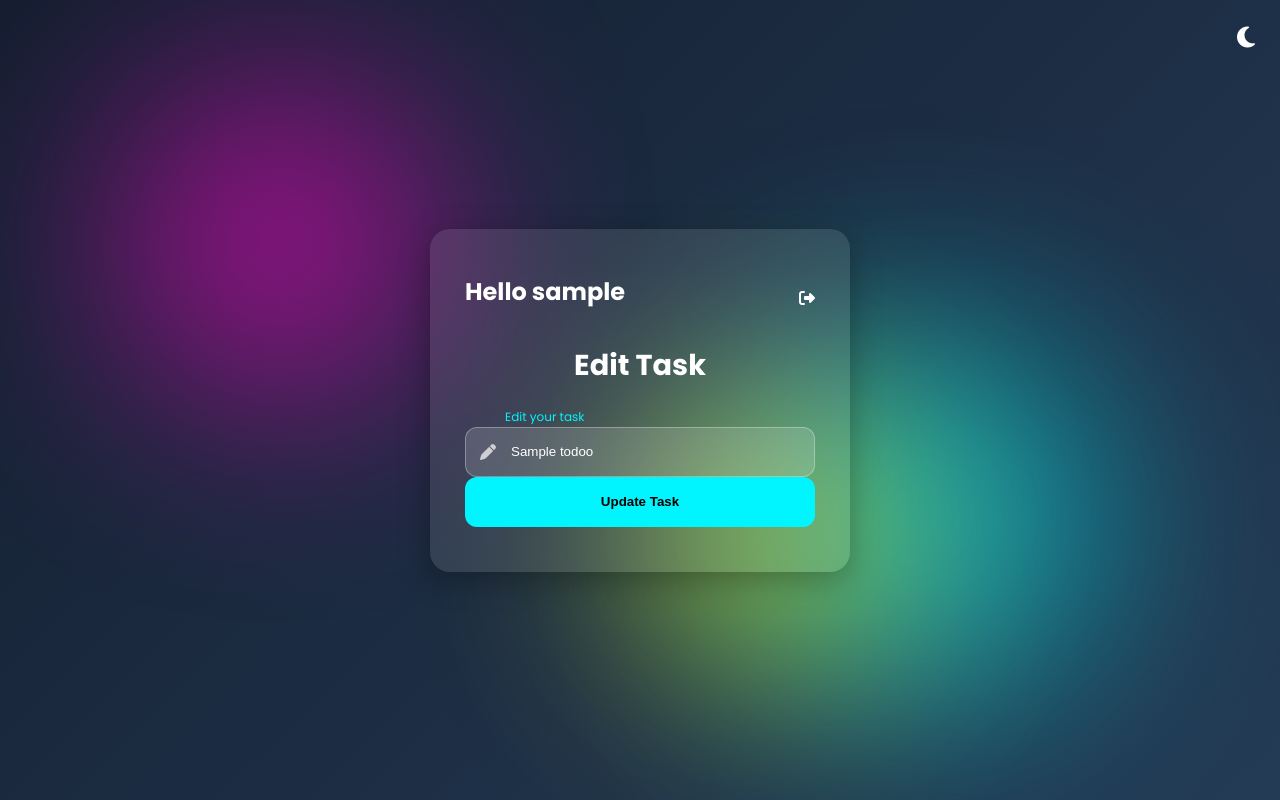
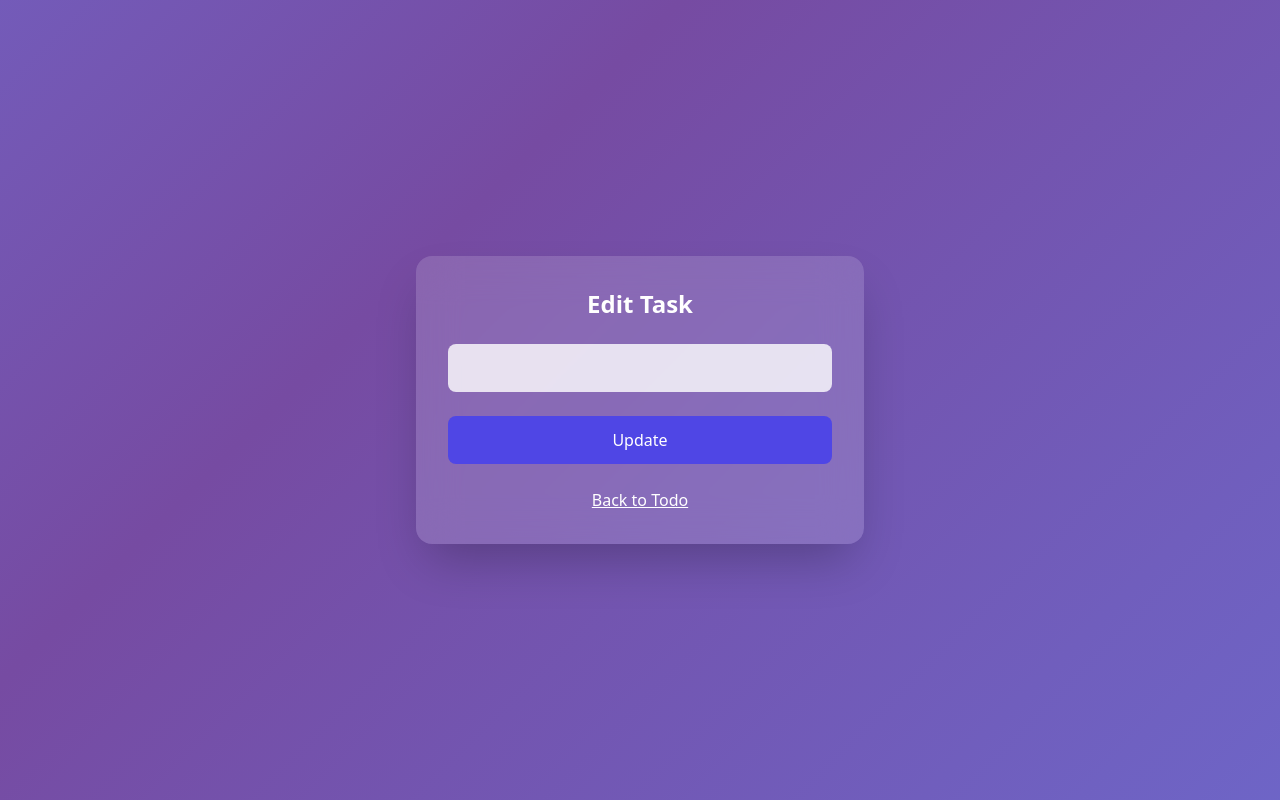
Before and after one commit to Vinraj1/todo_list, a Django app: page /edit_todo/1 in a window 1280 px wide. Run offline with Django 5.2, Linux system fonts and the light colour scheme; a user stored in the database is signed in; tables that the repository leaves empty hold one stand-in row (values such as "Sample post"); some libraries are stand-ins or nearby versions.

Commit message:
Update edit_todo.html

```diff
--- a/mainapp/templates/edit_todo.html
+++ b/mainapp/templates/edit_todo.html
@@ -4,64 +4,59 @@
 <head>
 <meta charset="UTF-8">
 <meta name="viewport" content="width=device-width, initial-scale=1.0">
-    <title>ToDo</title>
-    <link rel="stylesheet" href="https://fonts.googleapis.com/css2?family=Poppins:wght@400;500;700&display=swap" />
-    <link rel="stylesheet" href="{% static 'styles.css' %}">
-    <link rel="stylesheet" href="{% static 'index.css' %}">
-    <script src="https://kit.fontawesome.com/cb792c0850.js" crossorigin="anonymous"></script>
+<title>Edit Todo</title>
+
+<script src="https://cdn.tailwindcss.com"></script>
+
+<style>
+body {
+    min-height:100vh;
+    background: linear-gradient(-45deg,#667eea,#764ba2,#6b8cff,#8f94fb);
+    background-size:400% 400%;
+    animation: gradientMove 18s ease infinite;
+}
+
+@keyframes gradientMove {
+0%{background-position:0% 50%}
+50%{background-position:100% 50%}
+100%{background-position:0% 50%}
+}
+
+.glass {
+    backdrop-filter: blur(20px);
+    background: rgba(255,255,255,0.15);
+}
+</style>
 </head>
-<body>
 
-<div class="theme-toggle">
-    <i class="fas fa-moon" id="themeIcon"></i>
-</div>
+<body class="flex items-center justify-center p-4">
 
-<div class="signup-login">
+<div class="glass w-full max-w-md p-8 rounded-2xl shadow-2xl">
 
-    <div id="particles-js"></div>
-    <div class="blob blob1"></div>
-    <div class="blob blob2"></div>
-    <div class="blob blob3"></div>
+<h1 class="text-2xl text-white text-center mb-6 font-bold">
+Edit Task
+</h1>
 
-    <div class="signup-box scr">
+<form method="POST">
+{% csrf_token %}
 
-        <div style="display:flex; justify-content:space-between; align-items:center;">
-            <h2>Hello {{user}}</h2>
-            <a href="{% url 'signout' %}">
-                <i class="fa-solid fa-right-from-bracket"></i>
+<input type="text" name="task" value="{{ data.task }}"
+class="w-full p-3 rounded-lg bg-white/80 mb-6 focus:outline-none">
+
+<button type="submit"
+class="w-full py-3 bg-indigo-600 hover:bg-indigo-700 text-white rounded-lg transition transform hover:scale-105">
+Update
+</button>
+
+</form>
+
+<div class="text-center mt-6">
+<a href="{% url 'todopage' %}"
+class="text-white underline hover:text-yellow-300">
+Back to Todo
 </a>
 </div>
 
-        <div class="heading">Edit Task</div>
-        <div class="line"></div>
-
-        <form method="post" id="editForm">
-            {% csrf_token %}
-
-            <div class="field floating-group">
-                <i class="fas fa-pen icon"></i>
-                <input type="text"
-                       name="title"
-                       value="{{obj.title}}"
-                       required
-                       placeholder=" "
-                       class="inp">
-                <label>Edit your task</label>
 </div>
-
-            <input type="hidden" name="srno" value="{{obj.srno}}">
-
-            <button type="submit" class="submit-button" id="updateBtn">
-                <span class="btn-text">Update Task</span>
-                <span class="spinner"></span>
-            </button>
-        </form>
-
-    </div>
-</div>
-
-<script src="https://cdn.jsdelivr.net/npm/particles.js@2.0.0/particles.min.js"></script>
-<script src="{% static 'main.js' %}"></script>
-
 </body>
 </html>
```
Lines whose indentation alone changed are shown as unchanged.
